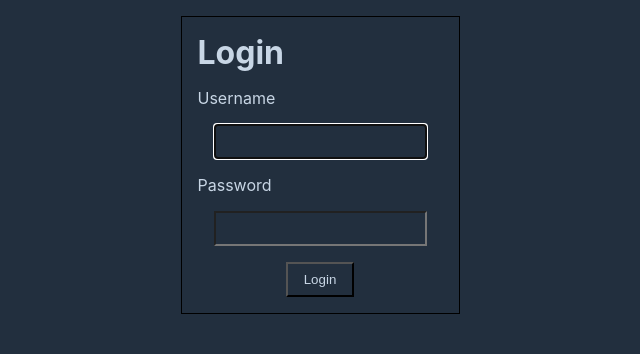
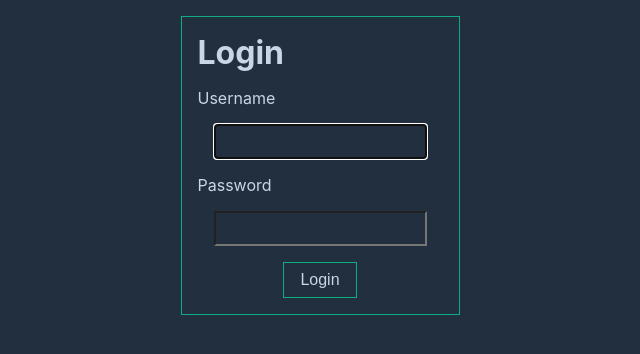
Before and after one commit to nahhuaraujo/gp-routing-ts, a React (Create React App) app: page /login in a window 1280 px wide. Shown: the top 354 px of the page, without its empty margins (320-960 px from the left). Built offline with nearby package versions, Linux system fonts and the light colour scheme; no server answers.

Commit message:
Add cosmetic improvements

```diff
--- a/src/App.tsx
+++ b/src/App.tsx
@@ -1,11 +1,11 @@
 import { lazy, Suspense } from 'react';
 import { Provider } from 'react-redux';
 import { BrowserRouter as Router, Navigate, Route, Routes } from 'react-router-dom';
+import * as S from './App.styled';
 import { Loading } from './components';
 import { AuthGuard } from './guard';
 import store from './redux/store';
 import { PrivateRoutes, PublicRoutes } from './routes';
-import * as S from './App.styled';
 
 const Login = lazy(() => import('./pages/Login/Login'));
 const About = lazy(() => import('./pages/About/About'));
--- a/src/components/LogoutButton/LogoutButton.styled.ts
+++ b/src/components/LogoutButton/LogoutButton.styled.ts
@@ -1,10 +1,10 @@
 import styled from 'styled-components';
+import { buttonStyle } from '../../styles/global-styled-css';
 
 export const Logout = styled.button`
   padding: 0.5rem 1rem;
   border: none;
   background-color: transparent;
-  color: inherit;
-  font-size: inherit;
-  cursor: pointer;
+
+  ${buttonStyle}
 `;
--- a/src/components/Navbar/Navbar.styled.ts
+++ b/src/components/Navbar/Navbar.styled.ts
@@ -1,5 +1,6 @@
 import { Link } from 'react-router-dom';
 import styled from 'styled-components';
+import { buttonStyle } from '../../styles/global-styled-css';
 
 export const Navbar = styled.header`
   background-color: #222f3e;
@@ -9,6 +10,6 @@ export const Navbar = styled.header`
 
 export const Navlink = styled(Link)`
   text-decoration: none;
-  color: inherit;
   padding: 0.5rem 1rem;
+  ${buttonStyle}
 `;
--- a/src/pages/Login/Login.styled.ts
+++ b/src/pages/Login/Login.styled.ts
@@ -1,7 +1,8 @@
 import styled from 'styled-components';
+import { buttonStyle, darkGreen } from '../../styles/global-styled-css';
 
 export const Login = styled.form`
-  border: 1px solid black;
+  border: 1px solid ${darkGreen};
   padding: 1rem;
   width: max-content;
   margin: 0 auto;
@@ -20,10 +21,11 @@ export const Login = styled.form`
   }
   > button {
     width: max-content;
+    padding: 0.5rem 1rem;
+    border: 1px solid ${darkGreen};
     margin: 0 auto;
-    padding: 0.5rem 1rem;
     display: block;
     background-color: transparent;
-    color: inherit;
+    ${buttonStyle}
   }
 `;
--- a/src/pages/Private/Dashboard/Dashboard.tsx
+++ b/src/pages/Private/Dashboard/Dashboard.tsx
@@ -4,11 +4,8 @@ import * as S from './Dashboard.styled';
 
 const Dashboard = () => {
   const user = useSelector((store: AppStore) => store.user);
-  console.log(user);
   return (
     <S.Dashboard>
-      <h1>Welcome to your dashboard, {user.name}.</h1>
-      <h3>Here is some of your data</h3>
       <table>
         <thead>
           <tr>
--- a/src/pages/Private/Home/Home.styled.ts
+++ b/src/pages/Private/Home/Home.styled.ts
@@ -1,6 +1,3 @@
 import styled from 'styled-components';
 
-export const Home = styled.main`
-  width: 100%;
-  height: 100vh;
-`;
+export const Home = styled.main``;
--- a/src/pages/Private/Home/Home.tsx
+++ b/src/pages/Private/Home/Home.tsx
@@ -1,13 +1,9 @@
-import { useSelector } from 'react-redux';
 import { FruitsTable } from '../../../components';
-import { AppStore } from '../../../redux/store';
 import * as S from './Home.styled';
 
 const Home = () => {
-  const { name } = useSelector((store: AppStore) => store.user);
   return (
     <S.Home>
-      <section>{name && <h3>Welcome {name}!</h3>}</section>
       <FruitsTable />
     </S.Home>
   );
--- a/src/styles/global-styled-css.ts
+++ b/src/styles/global-styled-css.ts
@@ -1,4 +1,14 @@
 import { css } from 'styled-components';
+
+export const darkGrey = '#222f3e';
+
+export const lightGrey = '#576574';
+
+export const superLightGrey = '#c8d6e5';
+
+export const darkGreen = '#10ac84';
+
+export const lightGreen = '#1dd1a1';
 
 const border = css`
   margin: 1rem auto 0;
@@ -6,6 +16,7 @@ const border = css`
   border-collapse: collapse;
   table-layout: fixed;
   width: 70%;
+  border-color: ${darkGreen};
 `;
 
 export const tableBorder = css`
@@ -16,23 +27,18 @@ export const tableBorder = css`
   }
 `;
 
-export const darkGrey = css`
-  #222f3e
+export const buttonStyle = css`
+  color: inherit;
+  font-size: inherit;
+  cursor: pointer;
+
+  :hover {
+    background-color: ${lightGreen};
+    color: ${darkGrey};
+  }
+  :active {
+    background-color: inherit;
+    color: inherit;
+  }
+  transition: 300ms;
 `;
-
-export const lightGrey = css`
-  #576574
-`;
-
-export const superLightGrey = css`
-  #c8d6e5
-`;
-export const darkGreen = css`
-  #10ac84
-`;
-
-export const lightGreen = css`
-  #10ac84
-`;
-
-export const linkStyle = css``;
```
